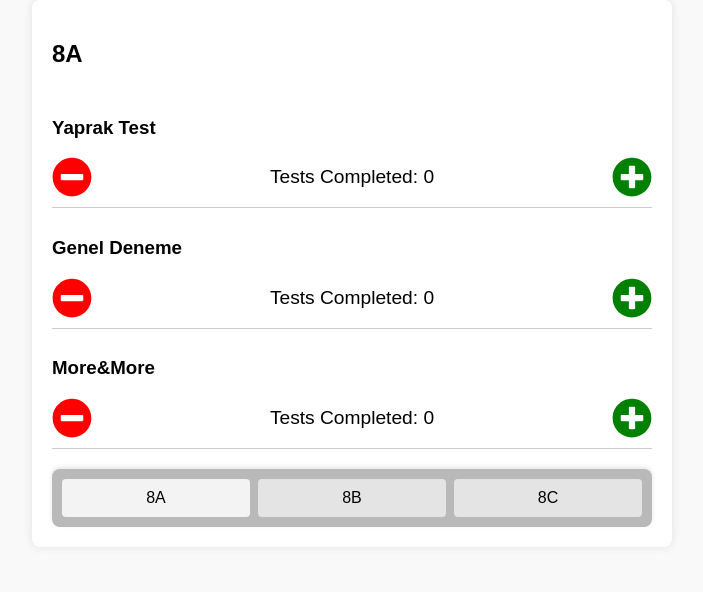
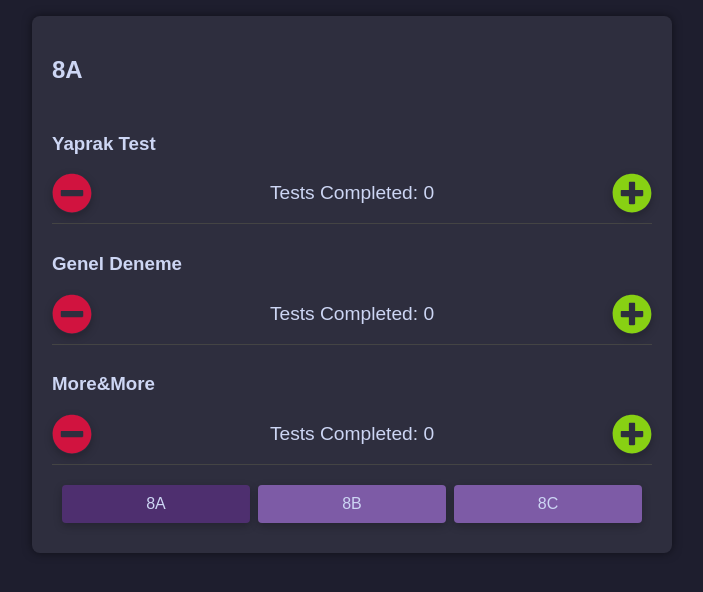
Before and after one commit to egexozel/weekly-progress-tracker, a React (Create React App) app: page / in a window 1280 px wide. Shown: the top 592 px of the page, without its empty margins (288-991 px from the left). Built offline with nearby package versions, Linux system fonts and the light colour scheme.

Commit message:
last touches

```diff
--- a/src/App.js
+++ b/src/App.js
@@ -1,5 +1,5 @@
 import React, { useState, useEffect } from 'react';
-import Tabs from './Tabs';
+
 import ClassProgress from './ClassProgress';
 import './styles.css';
 
--- a/src/BookProgress.js
+++ b/src/BookProgress.js
@@ -6,9 +6,9 @@
     <div className="book-progress">
       <h3>{book}</h3>
       <div className="controls" style={{ display: 'flex', alignItems: 'center', gap: '10px' }}>
-        <FaMinusCircle onClick={(event) => { event.stopPropagation(); updateProgress(book, -1); }} style={{ color: 'red', cursor: 'pointer' }} />
+        <FaMinusCircle onClick={(event) => { event.stopPropagation(); updateProgress(book, -1); }} style={{ color: '#d1133f', cursor: 'pointer' }} />
         <p>Tests Completed: {progress}</p>
-        <FaPlusCircle onClick={(event) => { event.stopPropagation(); updateProgress(book, 1); }} style={{ color: 'green', cursor: 'pointer' }} />
+        <FaPlusCircle onClick={(event) => { event.stopPropagation(); updateProgress(book, 1); }} style={{ color: '#88d113', cursor: 'pointer' }} />
       </div>
     </div>
   );
--- a/src/styles.css
+++ b/src/styles.css
@@ -2,15 +2,16 @@
   font-family: Arial, sans-serif;
   margin: 0;
   padding: 0;
-  background-color: #f9f9f9;
+  background-color: #1e1e2e; /* Dark background */
+  color: #cdd6f4; /* Light text color */
 }
 
 .App {
   max-width: 600px;
-  margin: 0 auto;
+  margin: 1em auto;
   padding: 20px;
-  background-color: #fff;
-  box-shadow: 0 0 10px rgba(0, 0, 0, 0.1);
+  background-color: #2e2e3e; /* Darker background for content */
+  box-shadow: 0 0 10px rgba(0, 0, 0, 0.5);
   border-radius: 8px;
 }
 
@@ -19,39 +20,35 @@
   justify-content: space-around;
   align-items: center;
   gap: 8px;
-    max-width: 600px;
   margin: 0 auto;
   padding: 10px;
-  background-color: #b9b9b9;
-
   border-radius: 8px;
-
-  margin-top: 20px;
-
-  box-shadow: 0 -2px 5px rgba(0, 0, 0, 0.1);
+  margin-top: 10px;
   z-index: 1000;
 }
 
 .nav-item {
-    background-color: #e4e4e4;
+  background-color: #7d5ba6; /* Lighter purple for nav items */
   flex: 1;
   text-align: center;
   cursor: pointer;
   padding: 10px;
   transition: background-color 0.3s ease;
+  box-shadow: rgba(0, 0, 0, 0.24) 0px 3px 8px;
   border-radius: 4px;
+  color: #cdd6f4; /* Light text color */
 }
 
 .nav-item:hover {
-  background-color: #808080;
+  background-color: #5a3e7a; /* Darker purple for hover effect */
 }
 
 .nav-item.active {
-  background-color: #f3f3f3;
+  background-color: #4e2f6f; /* Active state color */
 }
 
 .book-progress {
-  border-bottom: 1px solid #ccc;
+  border-bottom: 1px solid #444;
   padding: 10px 0;
 }
 
@@ -67,6 +64,7 @@
   font-size: 1.2em;
   flex-grow: 1;
   text-align: center;
+  color: #cdd6f4; /* Light text color */
 }
 
 .controls svg {
@@ -75,6 +73,7 @@
   cursor: pointer;
   transition: transform 0.2s ease;
   border-radius: 50%;
+  box-shadow: rgba(0, 0, 0, 0.24) 0px 3px 8px;
 }
 
 .controls svg:hover {
```
Lines whose indentation alone changed are shown as unchanged.
